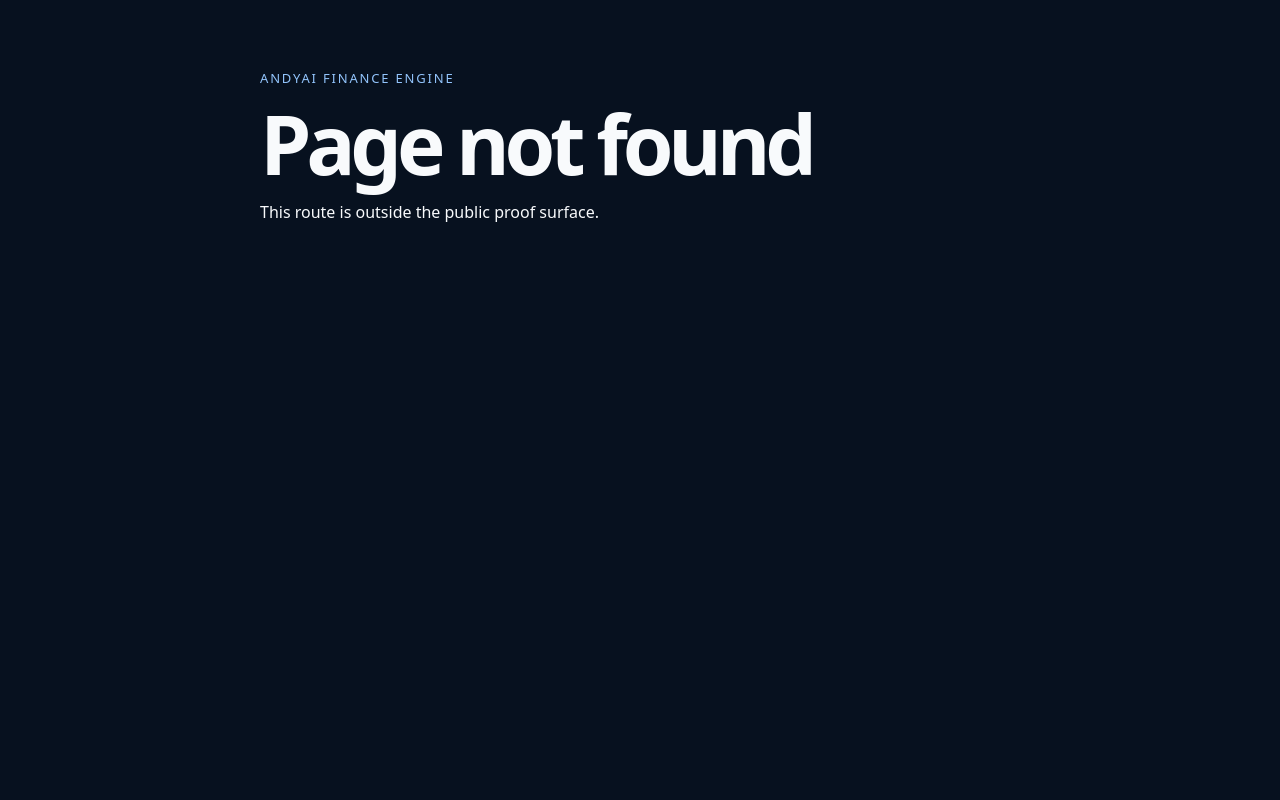
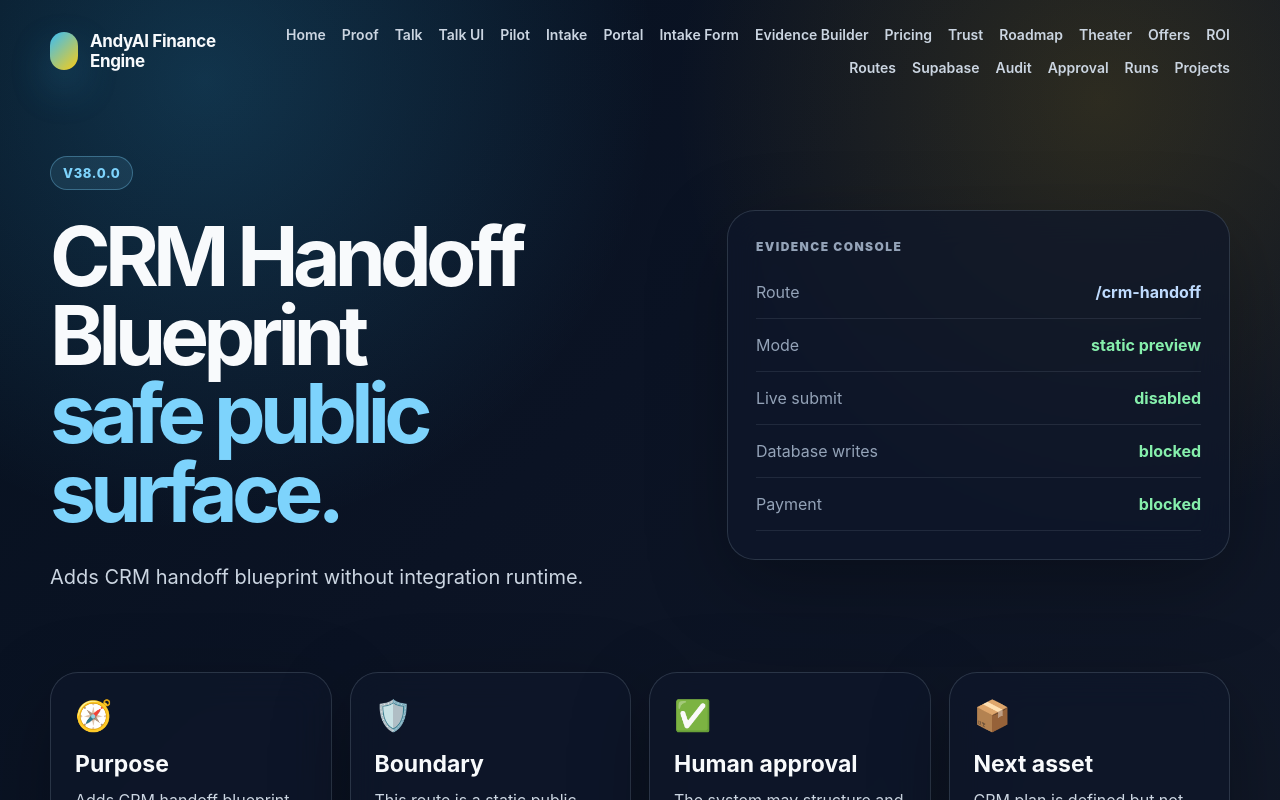
Before and after one commit to kolundzic/andyai-finance-engine, a Next.js app: page /crm-handoff in a window 1280 px wide. Before the commit this address had no page. Shown: the top 800 px of the page. Built offline with nearby package versions, Linux system fonts and the light colour scheme.

Commit message:
drone: add v38.0.0 crm-handoff-blueprint

```diff
--- /dev/null
+++ b/app/crm-handoff/page.tsx
@@ -0,0 +1,32 @@
+import { EvidenceConsole, FeatureGrid, PrestigePage } from "../../src/ui/finance-prestige-system";
+
+export const metadata = {
+  title: "AndyAI Finance Engine — CRM Handoff Blueprint",
+  description: "Adds CRM handoff blueprint without integration runtime.",
+};
+
+export default function Page() {
+  return (
+    <PrestigePage
+      active="/crm-handoff"
+      badge="v38.0.0"
+      title="CRM Handoff Blueprint"
+      accent="safe public surface."
+      lead="Adds CRM handoff blueprint without integration runtime."
+      right={<EvidenceConsole rows={[
+        ["Route", "/crm-handoff", "blue"],
+        ["Mode", "static preview", "green"],
+        ["Live submit", "disabled", "green"],
+        ["Database writes", "blocked", "green"],
+        ["Payment", "blocked", "green"],
+      ] as any} />}
+    >
+      <FeatureGrid items={[
+        ["🧭", "Purpose", "Adds CRM handoff blueprint without integration runtime."],
+        ["🛡️", "Boundary", "This route is a static public surface with no live submit, no network call, and no database write."],
+        ["✅", "Human approval", "The system may structure and preview, but the human remains the authority gate."],
+        ["📦", "Next asset", "CRM plan is defined but not connected."],
+      ] as any} />
+    </PrestigePage>
+  );
+}
--- a/package.json
+++ b/package.json
@@ -1,6 +1,6 @@
 {
   "name": "andyai-finance-engine",
-  "version": "37.0.0",
+  "version": "38.0.0",
   "private": true,
   "description": "AndyAI Finance Engine — public showcase powered by a governed financial modeling core.",
   "scripts": {
```
Also changed, not shown: configs/drone-master/crm-handoff-blueprint.v38.0.0.json (added, +17 -0 lines), 3 other files (tests, documents, lock files or other folders).
